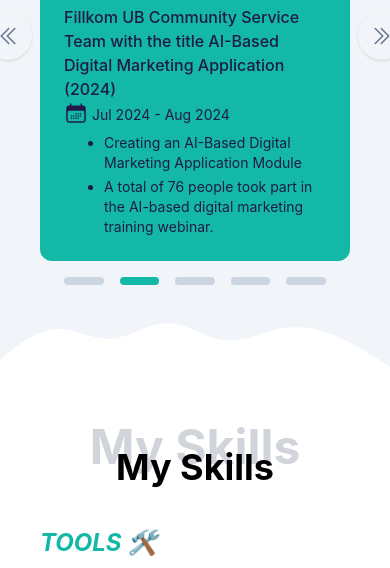
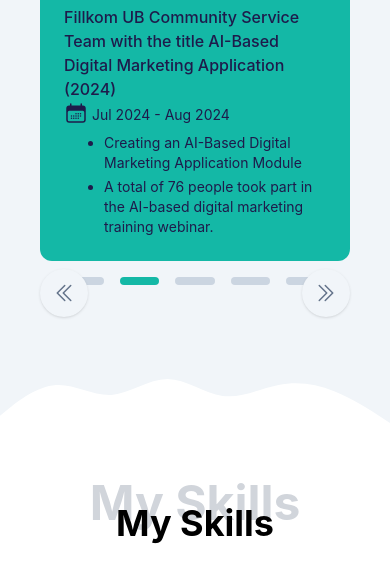
Before and after one commit to WisnuIbnu/wisnuibnu-portofolio, a website: page index.html in a window 390 px wide. Shown: the part 3498-4066 px from the top of the page. Drawn offline with nearby package versions, Linux system fonts and the light colour scheme.

Commit message:
Update index.html

```diff
--- a/index.html
+++ b/index.html
@@ -322,13 +322,25 @@
                         </div>
                     </div>
                 </template>
+                <!-- Button -->
+                  <div class="absolute lg:absolute w-full items-center justify-center flex px-4 ">
+                    <template x-for="slide in slides" :key="slide.id">
+                      <button class="flex-1 w-4 h-2 mt-4 mx-2 mb-2 rounded-full  overflow-hidden transition-colors duration-200 ease-out hover:bg-slate-600 hover:shadow-lg"
+                      :class="{
+                        'bg-primary' : activeSlide === slide.id,
+                        'bg-slate-300' : activeSlide !== slide.id,
+                      }"
+                      x-on:click="activeSlide = slide.id"
+                      ></button>
+                    </template>
+                  </div>
 
                 <!-- Back/Next -->
-                 <div class="absolute inset-0 flex">
+                 <div class="relative inset-0 flex lg:absolute mt-2">
                     <div class="flex items-center justify-start w-1/2">
                         <button
                         x-on:click="activeSlide = activeSlide === 1 ? slides.length : activeSlide - 1"
-                        class="bg-slate-100 text-slate-500 hover:bg-primary transition hover:text-white font-bold rounded-full w-12 h-12 shadow items-center justify-center flex -ml-14 lg:-ml-16">
+                        class="bg-slate-100 text-slate-500 hover:bg-primary transition hover:text-white font-bold rounded-full w-12 h-12 shadow items-center justify-center flex ml-16 lg:-ml-16">
                             <svg xmlns="http://www.w3.org/2000/svg" viewBox="0 0 24 24" fill="currentColor" class="size-6">
                                 <path fill-rule="evenodd" d="M10.72 11.47a.75.75 0 0 0 0 1.06l7.5 7.5a.75.75 0 1 0 1.06-1.06L12.31 12l6.97-6.97a.75.75 0 0 0-1.06-1.06l-7.5 7.5Z" clip-rule="evenodd" />
                                 <path fill-rule="evenodd" d="M4.72 11.47a.75.75 0 0 0 0 1.06l7.5 7.5a.75.75 0 1 0 1.06-1.06L6.31 12l6.97-6.97a.75.75 0 0 0-1.06-1.06l-7.5 7.5Z" clip-rule="evenodd" />
@@ -338,26 +350,13 @@
                     <div class="flex items-center justify-end w-1/2">
                         <button
                         x-on:click="activeSlide = activeSlide === slides.length ? 1 : activeSlide + 1"
-                        class="bg-slate-100 text-slate-500 hover:bg-primary transition hover:text-white font-bold rounded-full w-12 h-12 shadow items-center justify-center flex -mr-14 lg:-mr-16">
+                        class="bg-slate-100 text-slate-500 hover:bg-primary transition hover:text-white font-bold rounded-full w-12 h-12 shadow items-center justify-center flex mr-16 lg:-mr-16">
                             <svg xmlns="http://www.w3.org/2000/svg" viewBox="0 0 24 24" fill="currentColor" class="size-6">
                                 <path fill-rule="evenodd" d="M13.28 11.47a.75.75 0 0 1 0 1.06l-7.5 7.5a.75.75 0 0 1-1.06-1.06L11.69 12 4.72 5.03a.75.75 0 0 1 1.06-1.06l7.5 7.5Z" clip-rule="evenodd" />
                                 <path fill-rule="evenodd" d="M19.28 11.47a.75.75 0 0 1 0 1.06l-7.5 7.5a.75.75 0 1 1-1.06-1.06L17.69 12l-6.97-6.97a.75.75 0 0 1 1.06-1.06l7.5 7.5Z" clip-rule="evenodd" />
                               </svg>
                         </button>
                     </div>
-                 </div>
-
-                 <!-- Button -->
-                  <div class="absolute w-full items-center justify-center flex px-4 ">
-                    <template x-for="slide in slides" :key="slide.id">
-                      <button class="flex-1 w-4 h-2 mt-4 mx-2 mb-2 rounded-full  overflow-hidden transition-colors duration-200 ease-out hover:bg-slate-600 hover:shadow-lg"
-                      :class="{
-                        'bg-primary' : activeSlide === slide.id,
-                        'bg-slate-300' : activeSlide !== slide.id,
-                      }"
-                      x-on:click="activeSlide = slide.id"
-                      ></button>
-                    </template>
                  </div>
             </div>
      </section>
```
Lines whose indentation alone changed are shown as unchanged.
